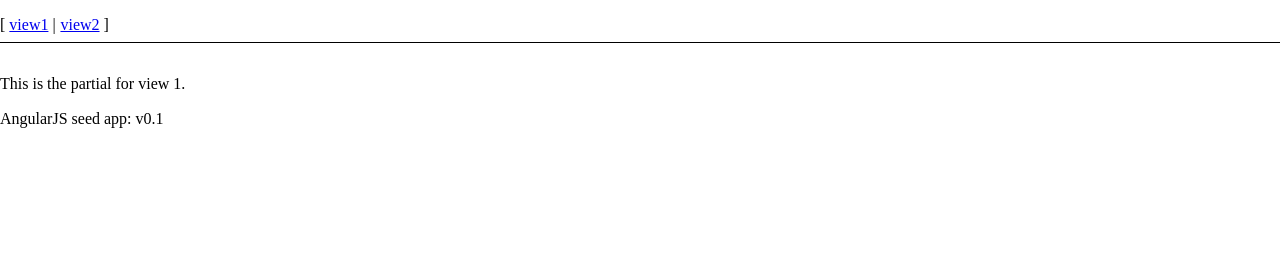
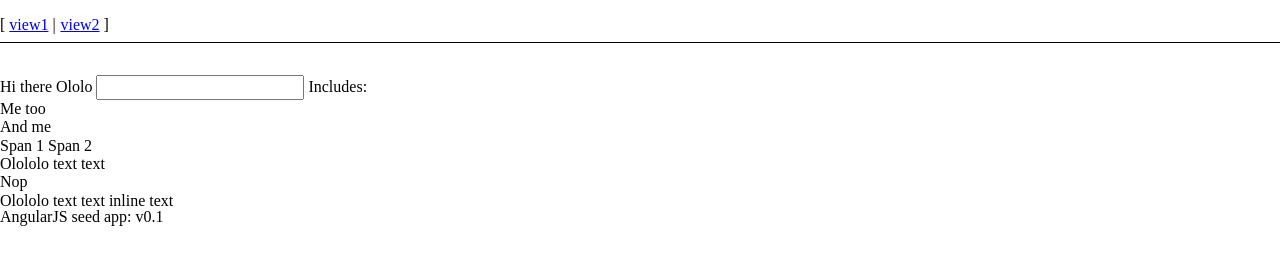
Before and after one commit to jsergei/angularjs-todo, a website: page app/index.html at #!/view1 in a window 1280 px wide. Drawn offline with nearby package versions, Linux system fonts and the light colour scheme; some packages are replaced by stand-ins of ours.

Commit message:
implement a crawling algorithm that sets div heights (useful for printing)

```diff
--- a/app/view1/view1.html
+++ b/app/view1/view1.html
@@ -1 +1,26 @@
-<p>This is the partial for view 1.</p>
+<div>
+    <span>Hi there</span>
+    Ololo
+    <!-- comment here -->
+    <input type="text">
+    <script type="script"></script>
+    <span>
+        Includes:
+        <div>Me too</div>
+        <div>And me</div>
+        <div>
+            <span>Span 1</span>
+            <span>Span 2</span>
+        </div>
+    </span>
+</div>
+
+<div>
+    Olololo text text
+    <div>Nop</div>
+</div>
+
+<div id="simple">
+    Olololo text text
+    <span>inline text</span>
+</div>
--- a/app/view1/view1.js
+++ b/app/view1/view1.js
@@ -10,5 +10,60 @@ angular.module('myApp.view1', ['ngRoute'])
 }])
 
 .controller('View1Ctrl', [function() {
+  function showDiff(container) {
+    const expectedHeight = parseInt(container.dataset.height, 10);
+    const actualHeight = parseFloat(getComputedStyle(container).height);
+    console.log(`${container.getAttribute('id')} height diff: ${expectedHeight - actualHeight}`);
+  }
+
+  // should return whether or not this element is a height friendly child -
+  // ((text OR inline OR other (script, comment)) AND has no non-compliant children)
+  function setFixedHeights(root) {
+    if ([Node.TEXT_NODE,
+      Node.COMMENT_NODE,
+      Node.PROCESSING_INSTRUCTION_NODE,
+      Node.CDATA_SECTION_NODE].includes(root.nodeType)) {
+      return true;
+    }
+    if (root.nodeType === Node.ELEMENT_NODE) {
+      const style = getComputedStyle(root, null);
+      if (style.display === 'none') {
+        return true;
+      } else if (style.display === 'inline') {
+        // only allow if every child is a compliant child
+        return Array.from(root.childNodes).every(node => setFixedHeights(node));
+      } else { // can have its own height
+        if (root.hasChildNodes()) {
+          let allCompliant = true;
+          for (let child of root.childNodes) {
+            if (!setFixedHeights(child)) {
+              allCompliant = false;
+            }
+          }
+          if (allCompliant) { // if all children are OK, set a fixed height on root
+            const lineHeight = parseFloat(style.lineHeight);
+            if (!Number.isFinite(lineHeight)) {
+              throw new Error('Line height must be a decimal number. Normal is not allowed');
+            }
+            const fontSize = parseFloat(style.fontSize);
+            if (lineHeight === 0 || fontSize === 0) { // shouldn't happen in real life unless there is some css style hack
+              throw new Error('Line height or font size is 0');
+            }
+            const currentHeight = parseFloat(style.height);
+            const numOfLines = Math.round(currentHeight / lineHeight);
+            const forcedHeight = fontSize * numOfLines;
+            root.style.height = forcedHeight.toFixed(1) + 'px';
+          }
+        }
+        return false;
+      }
+    }
+    // Some other unexpected node type - error. Shouldn't happen outside of testing
+    throw new TypeError('This node type is not supported.');
+  }
+
+  setFixedHeights(
+    document.getElementById('simple')
+  );
 
 }]);
```
Also changed, not shown: app/index-async.html (deleted, +0 -58 lines), 1 other file.
